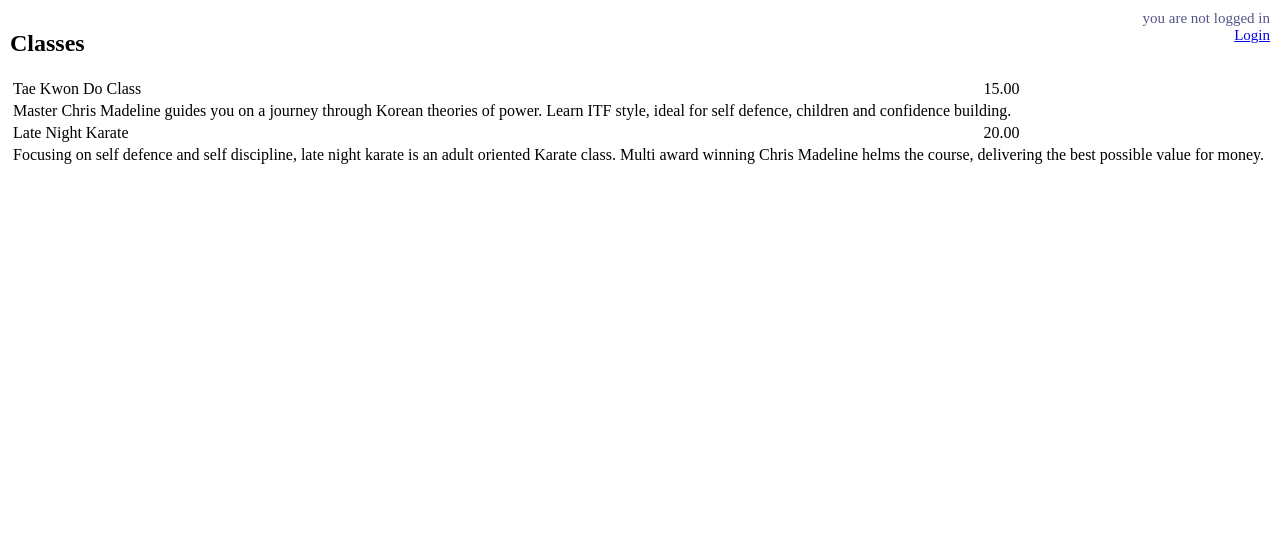
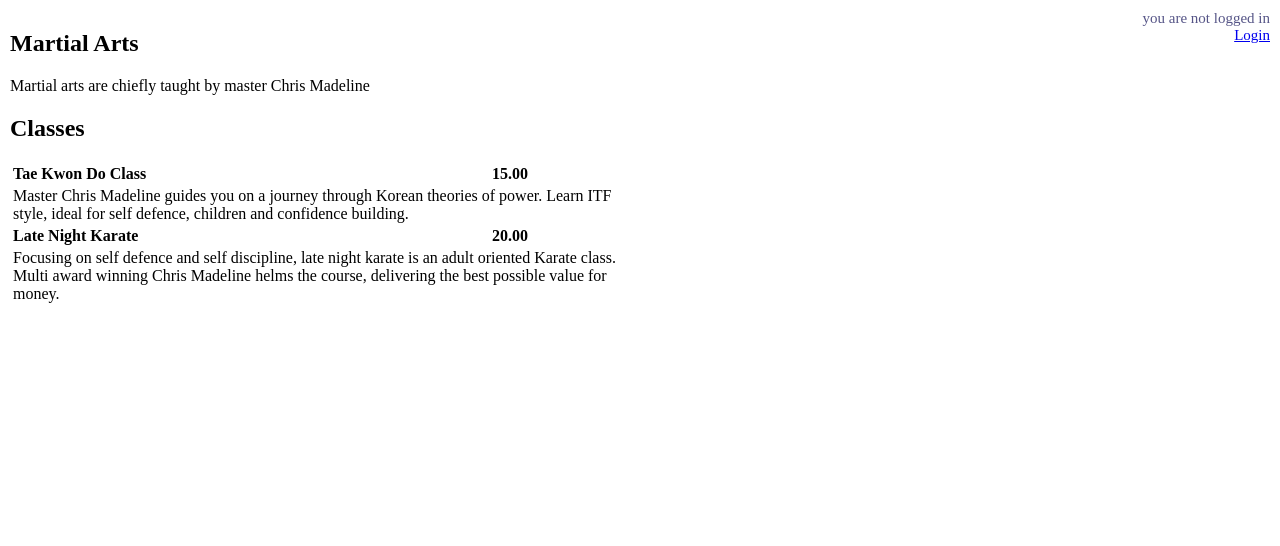
Before and after one commit to boacompiler/Karate-Website, a PHP site: page /martialarts.php in a window 1280 px wide. Shown: the part 150-696 px from the top of the page. Run offline with PHP 8.4, Linux system fonts and the light colour scheme; data comes from the database, SQL or seed files in the repository; some libraries are stand-ins or nearby versions.

Commit message:
adds bold to the generated tables

```diff
--- a/martialarts.php
+++ b/martialarts.php
@@ -36,8 +36,10 @@
                 </table>
             </div>
             <div id="content">
+            <h2>Martial Arts</h2>
+            <p>Martial arts are chiefly taught by master Chris Madeline</p>
             <h2>Classes</h2>
-            <table>
+            <table style="width:50%">
             <?php
                 $conn=new mysqli("localhost","root","password","website");
                 if ($conn->connect_error)
@@ -50,7 +52,7 @@
                 {
                     setlocale(LC_MONETARY, 'en_GB.UTF-8');
                     $gbp = money_format('%n',$row['price']);
-                    echo "<tr><td>".$row['name']."</td><td>".$gbp."</td></tr>";
+                    echo "<tr style=\"font-weight:bold;\"><td>".$row['name']."</td><td>".$gbp."</td></tr>";
                     echo "<tr><td colspan=2>".$row['description']."</td></tr>";
                 }
 
```
